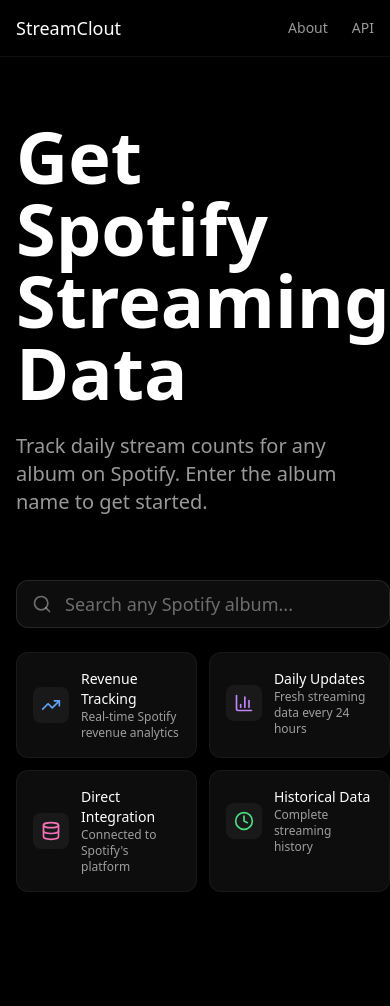
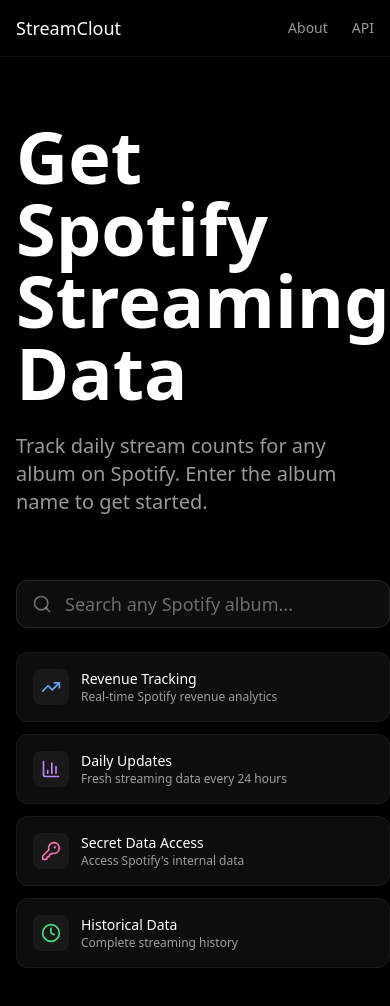
Before and after one commit to worthybrae/spotify-stream-count-hacking, a React (Vite) app in the folder frontend/: page / in a window 390 px wide. Shown: the top 1006 px of the page. Built offline with nearby package versions, Linux system fonts and the light colour scheme; no server answers.

Commit message:
updating division bug

```diff
--- a/frontend/src/components/features/search/FeaturesGrid.tsx
+++ b/frontend/src/components/features/search/FeaturesGrid.tsx
@@ -1,6 +1,6 @@
 import React from 'react';
 import { Card } from '@/components/ui/card';
-import { TrendingUp, BarChart3, Database, Clock } from 'lucide-react';
+import { TrendingUp, BarChart3, KeyRound, Clock } from 'lucide-react';
 
 export const featuresData = [
   {
@@ -14,9 +14,9 @@
     description: "Fresh streaming data every 24 hours"
   },
   {
-    icon: <Database className="h-5 w-5 text-pink-400" />,
-    title: "Direct Integration",
-    description: "Connected to Spotify's platform"
+    icon: <KeyRound className="h-5 w-5 text-pink-400" />,
+    title: "Secret Data Access",
+    description: "Access Spotify's internal data"
   },
   {
     icon: <Clock className="h-5 w-5 text-green-400" />,
@@ -32,8 +32,8 @@
 export const FeaturesGrid: React.FC<FeaturesGridProps> = ({ isVisible }) => {
   return (
     <div className={`
-      grid grid-cols-2 gap-3 absolute w-full
-      transition-all duration-500 transform
+      grid md:grid-cols-2 gap-3 absolute w-full
+      transition-all duration-500 transform grid-cols-1
       ${isVisible ? 'opacity-100 scale-100' : 'opacity-0 scale-95 -translate-y-4 pointer-events-none'}
     `}>
       {featuresData.map((feature, index) => (
--- a/frontend/src/components/features/tracks/TrackCards.tsx
+++ b/frontend/src/components/features/tracks/TrackCards.tsx
@@ -73,7 +73,7 @@
   if (streamData.length === 0) return null;
 
   return (
-    <div className="w-40 h-12 py-2">
+    <div className="w-24 h-12 py-2">
       <ResponsiveContainer width="100%" height="100%">
         <LineChart data={streamData}>
           <Line
--- a/frontend/src/lib/utils/formatters.ts
+++ b/frontend/src/lib/utils/formatters.ts
@@ -11,7 +11,7 @@
   if (num >= 1000) {
     return (num / 1000).toFixed(1) + 'k';
   }
-  return num.toString();
+  return num.toFixed(0);
 };
 
 // Format date from ISO string to human readable format
```
